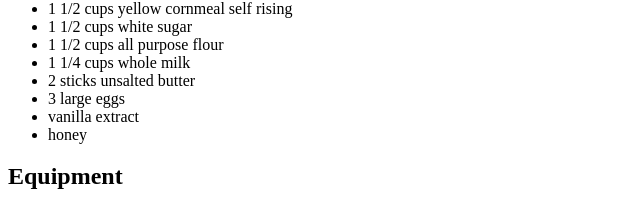
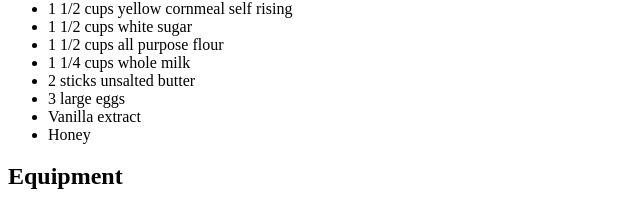
Before and after one commit to spy11der/odin-recipes, a plain HTML site: page recipes/cornbread.html in a window 1280 px wide. Shown: the part 430-637 px from the top of the page, 0-640 px from the left. Drawn offline with Linux system fonts and the light colour scheme.

```diff
--- a/recipes/cornbread.html
+++ b/recipes/cornbread.html
@@ -23,8 +23,8 @@
             <li>1 1/4 cups whole milk</li>
             <li>2 sticks unsalted butter</li>
             <li>3 large eggs</li>
-            <li>vanilla extract</li>
-            <li>honey</li>
+            <li>Vanilla extract</li>
+            <li>Honey</li>
         </ul>
 
         <h2>Equipment</h2>
```
